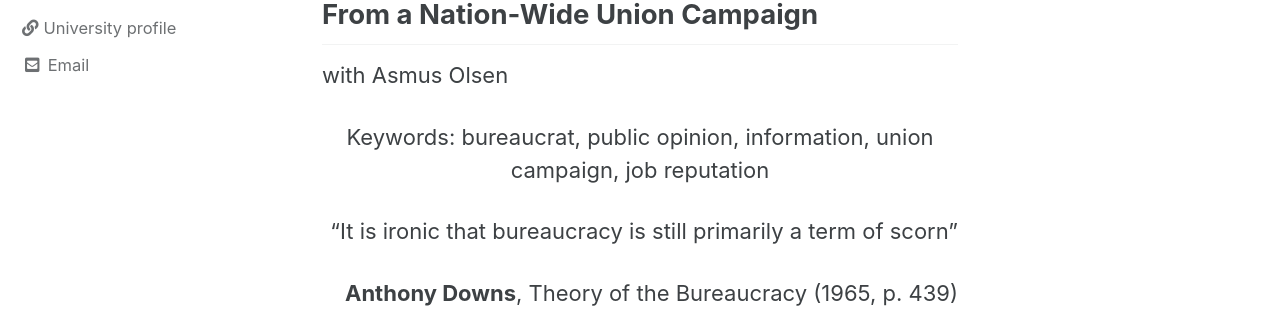
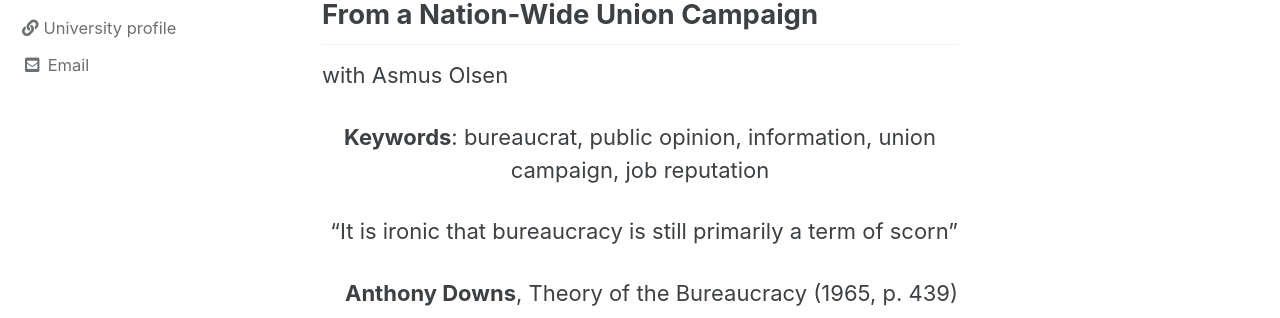
Before and after one commit to AndersWoller/AndersWoller.github.io, a Jekyll site: the page built from _pages/research.md, in a window 1280 px wide and 900 px high. Shown: the part 376-694 px from the top of the window. Built offline with Jekyll 4.4.1, drawn with Linux system fonts in a browser that asks for light colours; cached includes are drawn as plain includes.

Commit message:
Update research.md

```diff
--- a/_pages/research.md
+++ b/_pages/research.md
@@ -7,7 +7,7 @@ permalink: /Research/
 
 <h2> Countering the Reputation Crisis of Bureaucrats - Field Experimental Evidence From a Nation-Wide Union Campaign </h2> with Asmus Olsen
 
-<p style="font-size:12px"><p align="center"> Keywords: bureaucrat, public opinion, information, union campaign, job reputation</p>
+<p style="font-size:12px"><p align="center"> <b>Keywords</b>: bureaucrat, public opinion, information, union campaign, job reputation</p>
 
 <p style="font-size:12px"><p align="right">  “It is ironic that bureaucracy is still primarily a term of scorn”</p>
 <p style="font-size:12px"><p align="right"> <b>Anthony Downs</b>, Theory of the Bureaucracy (1965, p. 439)</p>
```
